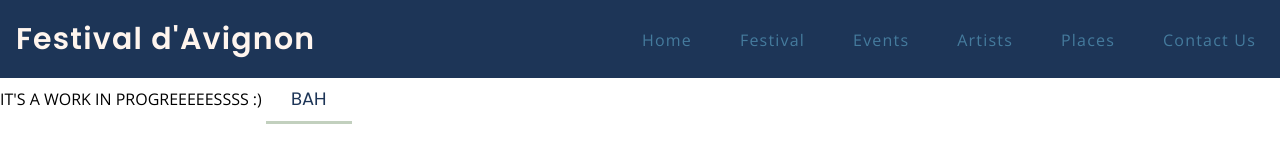
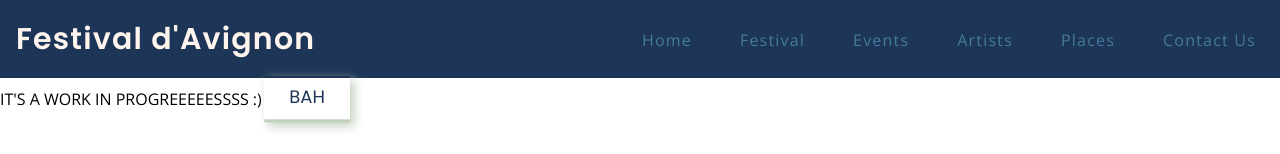
Before and after one commit to AndreaPrati98/Polimi--Hypermedia---project, a Nuxt app: page / in a window 1280 px wide. In both pictures the pointer is over the button "BAH". Shown: the top 154 px of the page. Built offline with nearby package versions, Linux system fonts and the light colour scheme; a web font is replaced by a local one.

Commit message:
forgot the button:hover rule on globalStyle.css

```diff
--- a/assets/style/globalStyle.css
+++ b/assets/style/globalStyle.css
@@ -32,3 +32,8 @@
     box-shadow: 2px 2px 10px #454545;
     opacity: .6;
 }
+
+button:hover {
+    box-shadow: 4px 4px 10px var(--palette-green-dark,#454545);
+    transform: translate3d(-1.7px, -1.7px, 2px);
+}
```
